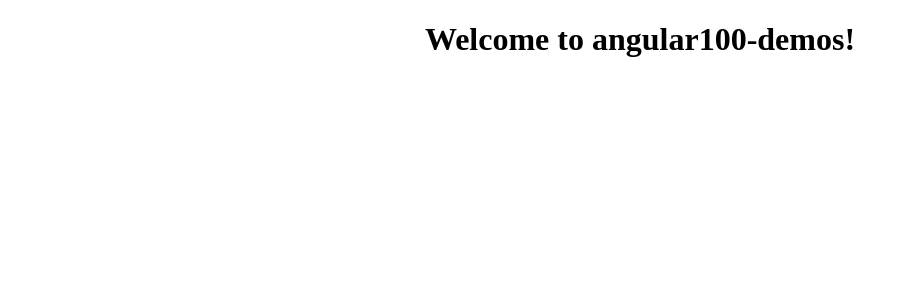
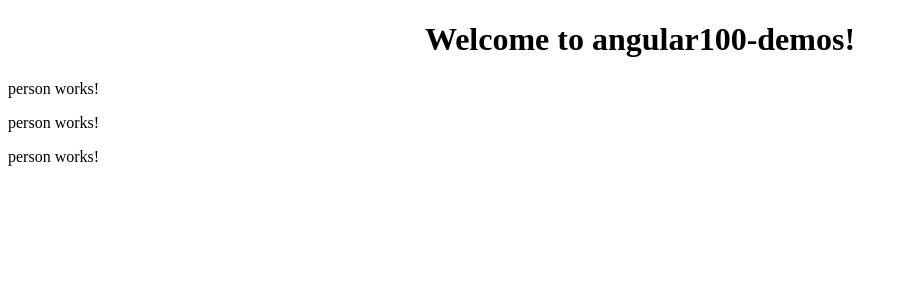
Before and after one commit to lc7729/angular100-demos, an Angular app: page / in a window 1280 px wide. Shown: the top 300 px of the page, without its empty margins (0-908 px from the left). Built offline with nearby package versions, Linux system fonts and the light colour scheme.

Commit message:
added peopleLIst and person

```diff
--- a/src/app/app.component.html
+++ b/src/app/app.component.html
@@ -4,4 +4,6 @@
   </h1>
 </div>
 
+<app-people-list></app-people-list>
+
 <router-outlet></router-outlet>
--- a/src/app/app.module.ts
+++ b/src/app/app.module.ts
@@ -3,10 +3,14 @@ import { NgModule } from '@angular/core';
 
 import { AppRoutingModule } from './app-routing.module';
 import { AppComponent } from './app.component';
+import { PeopleListComponent } from './people-list/people-list.component';
+import { PersonComponent } from './person/person.component';
 
 @NgModule({
   declarations: [
-    AppComponent
+    AppComponent,
+    PeopleListComponent,
+    PersonComponent
   ],
   imports: [
     BrowserModule,
--- /dev/null
+++ b/src/app/people-list/people-list.component.html
@@ -0,0 +1,3 @@
+  <app-person></app-person>
+  <app-person></app-person>
+  <app-person></app-person>
--- /dev/null
+++ b/src/app/people-list/people-list.component.ts
@@ -0,0 +1,18 @@
+import { Component, OnInit } from '@angular/core';
+
+@Component({
+  selector: 'app-people-list',
+  templateUrl: './people-list.component.html',
+  styleUrls: ['./people-list.component.css']
+})
+export class PeopleListComponent implements OnInit {
+
+  title: string;
+
+  constructor() { }
+
+  ngOnInit() {
+    this.title = "Hard Coded People List title"
+  }
+
+}
--- /dev/null
+++ b/src/app/person/person.component.html
@@ -0,0 +1,3 @@
+<p>
+  person works!
+</p>
--- /dev/null
+++ b/src/app/person/person.component.ts
@@ -0,0 +1,15 @@
+import { Component, OnInit } from '@angular/core';
+
+@Component({
+  selector: 'app-person',
+  templateUrl: './person.component.html',
+  styleUrls: ['./person.component.css']
+})
+export class PersonComponent implements OnInit {
+
+  constructor() { }
+
+  ngOnInit() {
+  }
+
+}
```
Also changed, not shown: src/app/people-list/people-list.component.css (added), src/app/person/person.component.css (added), 2 other files (tests, documents, lock files or other folders).
